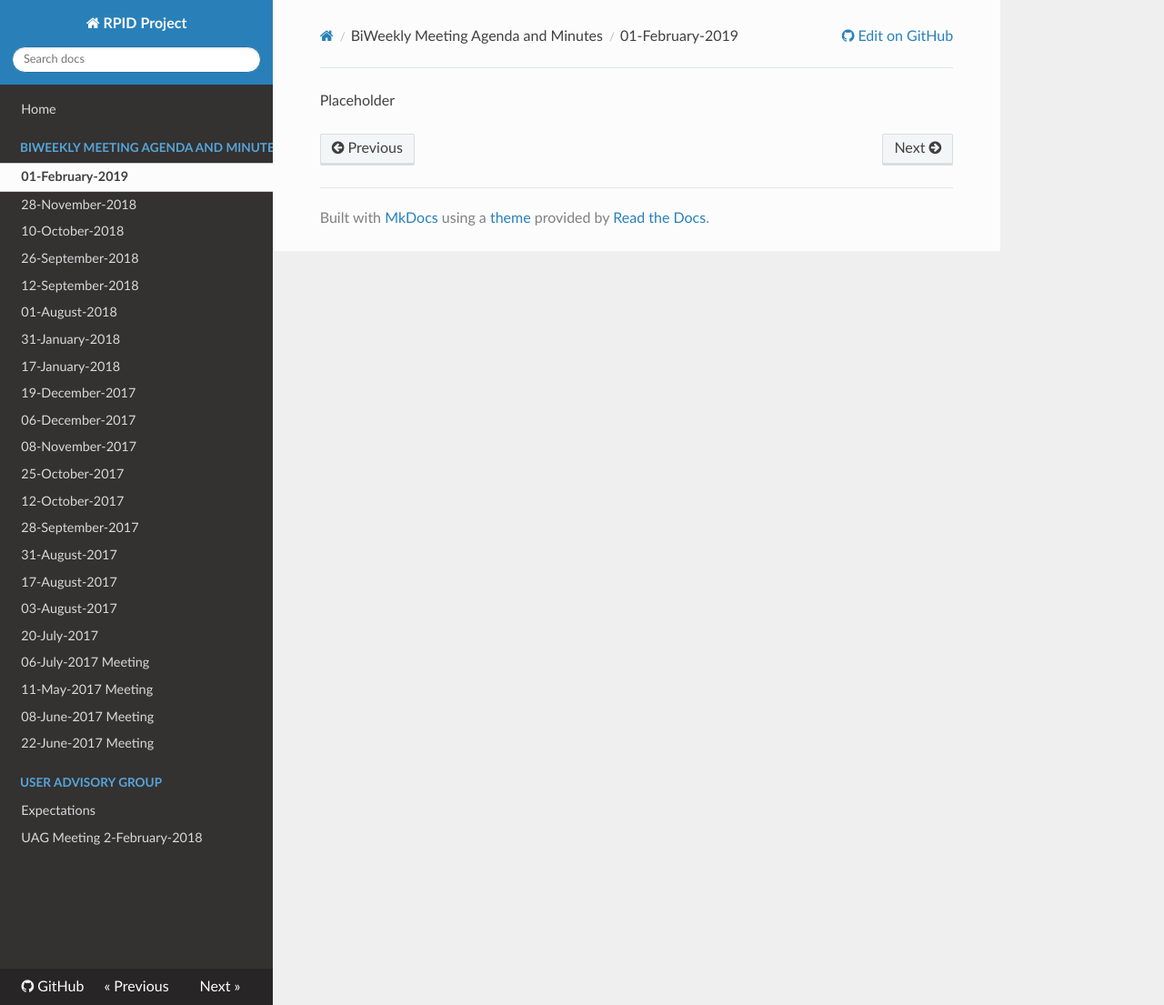
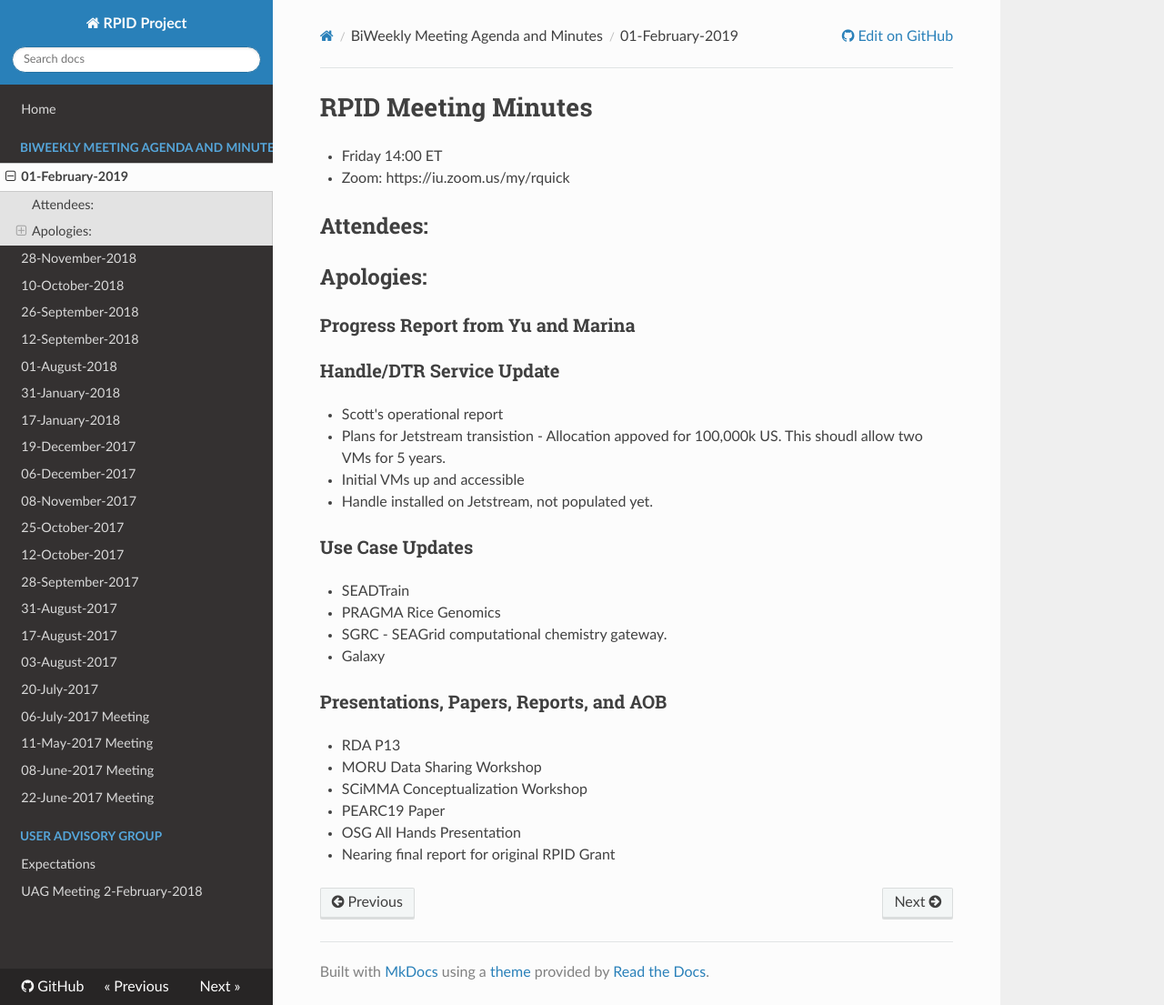
Before and after one commit to rpidproject/rpid, an MkDocs documentation site: the page built from docs/01-February-2019.md, in a window 1280 px wide and 1105 px high. Shown: the whole window at 91% size. Built offline with MkDocs 1.6.1, drawn with Linux system fonts in a browser that asks for light colours; nearby versions of some CDN libraries; old or Windows-style settings are respelled for this version of MkDocs.

Commit message:
Update 01-February-2019.md

```diff
--- a/docs/01-February-2019.md
+++ b/docs/01-February-2019.md
@@ -1 +1,29 @@
-Placeholder
+# RPID Meeting Minutes
+
+   * Friday 14:00 ET
+   * Zoom: https://iu.zoom.us/my/rquick
+
+## Attendees:
+## Apologies:
+
+### Progress Report from Yu and Marina
+
+### Handle/DTR Service Update
+   * Scott's operational report
+   * Plans for Jetstream transistion - Allocation appoved for 100,000k US. This shoudl allow two VMs for 5 years.
+   * Initial VMs up and accessible
+   * Handle installed on Jetstream, not populated yet.
+
+### Use Case Updates
+   * SEADTrain
+   * PRAGMA Rice Genomics
+   * SGRC - SEAGrid computational chemistry gateway.
+   * Galaxy
+
+### Presentations, Papers, Reports, and AOB
+   * RDA P13
+   * MORU Data Sharing Workshop
+   * SCiMMA Conceptualization Workshop
+   * PEARC19 Paper
+   * OSG All Hands Presentation
+   * Nearing final report for original RPID Grant
```
